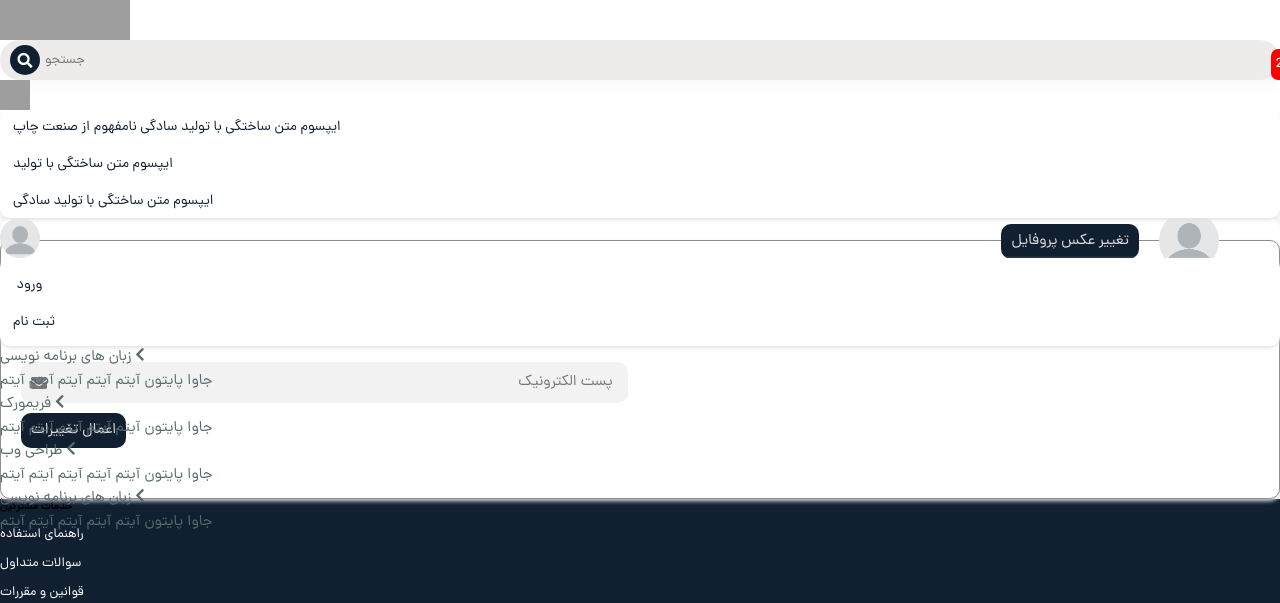
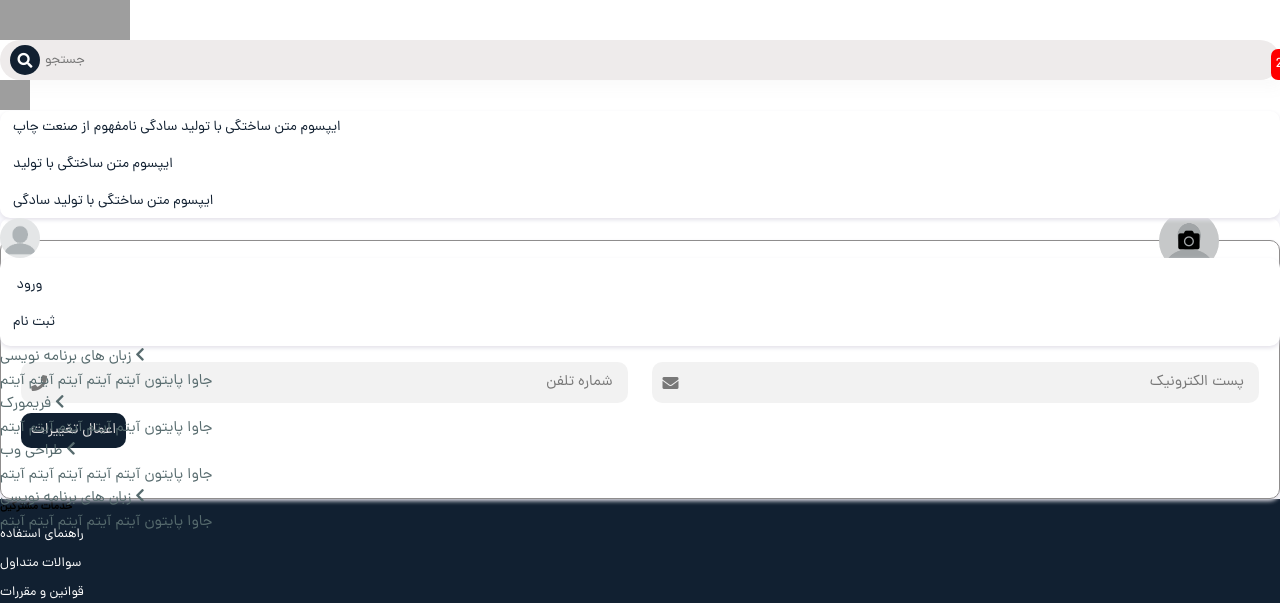
Before and after one commit to afsharsharifi/tiphub, a Django app: page /user/edit in a window 1280 px wide. Shown: the top 603 px of the page. Run offline with Django 4.2, Linux system fonts and the light colour scheme; some libraries are stand-ins or nearby versions; grey boxes are pictures that could not be loaded.

Commit message:
Edit Profile Done

```diff
--- a/accounts/templates/accounts/edit-user-panel.html
+++ b/accounts/templates/accounts/edit-user-panel.html
@@ -1,47 +1,78 @@
 {% extends '_layout.html' %}
 {% load static %}
 {% block title %}تیپ هاب - ویرایش پروفایل{% endblock %}
+{% block header_ref %}
+<style>
+    .profile-image-div {
+        position: relative;
+    }
+
+    .profile-image-div i {
+        position: absolute;
+        top: 0px;
+        left: 0px;
+        background-color: rgba(128, 128, 128, 0.3);
+        width: 60px;
+        height: 60px;
+        display: flex;
+        align-items: center;
+        justify-content: center;
+        border-radius: 100%;
+        cursor: pointer;
+        font-size: 16pt;
+    }
+</style>
+{% endblock %}
 {% block content %}
 <main>
     <section class="py-5">
         <div class="container">
             <div class="row d-flex justify-content-center">
                 <div class="col-sm-9 col-md-11 col-lg-10">
-                    <div class="user-panel custom-bg">
+                    <form method="post" action="{% url 'edit_profile' %}" class="user-panel custom-bg" enctype="multipart/form-data">
+                        {% csrf_token %}
                         <div class="user-panel-box">
                             <div class="user-panel-profile">
+                                <div class="profile-image-div">
                                     {% if request.user.image %}
                                     <img src="{{ request.user.image.url }}" alt="">
                                     {% else %}
                                     <img src="{% static 'image/sutdent-prof.png' %}" alt="">
                                     {% endif %}
+                                    <i id="image_change" class="fa fa-camera"></i>
                                 </div>
-                            <div class="change-profile-btn">
-                                <button class="btn custom-btn">تغییر عکس پروفایل</button>
                             </div>
+                            <input class="d-none" id="select-image" name="profile-image" type="file" accept=".jpg, .png, .jpeg, .gif, .bmp, .tif, .tiff|image/*">
                             <!-- item -->
                             <div class="user-panel-field">
                                 <i class="fa fa-user"></i>
-                                <input class="email-input" type="text" placeholder="نام و نام خانوادگی" value="{{ request.user.fullname }}">
+                                <input name="fullname" class="email-input" type="text" placeholder="نام و نام خانوادگی" value="{{ request.user.fullname }}">
                             </div>
                             <!-- item -->
                             <div class="user-panel-field">
                                 <i class="fa fa-phone"></i>
-                                <input class="email-input" type="tel" placeholder="شماره تلفن" value="{{ request.user.phone }}">
+                                <input name="phone" class="email-input" type="tel" placeholder="شماره تلفن" value="{{ request.user.phone }}">
                             </div>
                             <!-- item -->
                             <div class="user-panel-field w-100">
                                 <i class="fa fa-envelope"></i>
-                                <input class="email-input" type="email" placeholder="پست الکترونیک" dir="ltr" value="{{ request.user.email }}">
+                                <input name="email" class="email-input" type="email" placeholder="پست الکترونیک" dir="ltr" value="{{ request.user.email }}">
                             </div>
                         </div>
                         <div class="d-flex justify-content-center mt-3 ">
                             <button type="submit" class="btn custom-btn w-50">اعمال تغییرات</button>
                         </div>
-                    </div>
+                    </form>
                 </div>
             </div>
         </div>
     </section>
 </main>
 {% endblock %}
+{% block footer_ref %}
+<script>
+    document.getElementById('image_change').onclick = function() {
+        document.getElementById('select-image').click();
+    };
+</script>
+{% endblock %}
--- a/accounts/views.py
+++ b/accounts/views.py
@@ -4,8 +4,6 @@
 from .models import CustomUser, Teacher
 from django.contrib.auth import login, authenticate, logout
 from django.shortcuts import get_object_or_404
-
-from accounts import models
 
 # Create your views here.
 
@@ -16,6 +14,17 @@
 
 
 def edit_user_profile_page(request):
+    if request.method == "POST":
+        fullname = request.POST.get("fullname")
+        phone = request.POST.get("phone")
+        email = request.POST.get("email")
+        image = request.FILES.get("profile-image")
+
+        user = CustomUser.objects.filter(id=request.user.id)
+        user.update(fullname=fullname, phone=phone, email=email)
+        if image:
+            user.update(image=image)
+        return redirect(reverse('edit_profile'))
     context = {}
     return render(request, 'accounts/edit-user-panel.html', context)
 
--- a/templates/_layout.html
+++ b/templates/_layout.html
@@ -6,6 +6,7 @@
     <meta name="viewport" content="width=device-width, initial-scale=1.0">
     {% include 'includes/_header_references.html' %}
     <title>{% block title %}{% endblock %}</title>
+    {% block header_ref %}{% endblock %}
 </head>
 
 <body>
@@ -13,6 +14,7 @@
     {% include 'includes/navbar.html' %}
     {% block content %}{% endblock %}
     {% include 'includes/footer.html' %}
+    {% block footer_ref %}{% endblock %}
     {% include 'includes/_footer_references.html' %}
 </body>
 
--- a/tiphub/urls.py
+++ b/tiphub/urls.py
@@ -27,3 +27,4 @@
 
 if settings.DEBUG:
     urlpatterns += static(settings.MEDIA_URL, document_root=settings.MEDIA_ROOT)
+    urlpatterns += static(settings.STATIC_URL, document_root=settings.STATIC_ROOT)
```
Also changed, not shown: accounts/migrations/0003_alter_customuser_options.py (added). Lines whose indentation alone changed are shown as unchanged.
